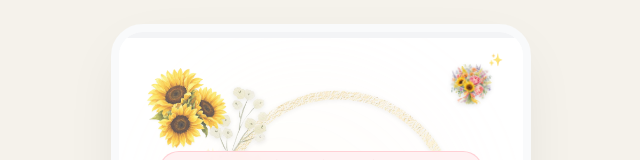
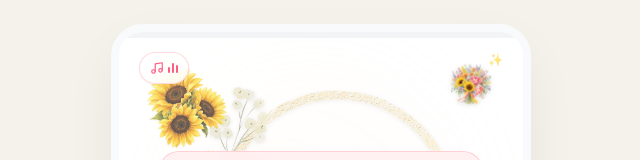
Before and after one commit to rajdeep-py/Birthday, a React (Vite) app: page / in a window 1280 px wide. Shown: the top 160 px of the page, without its empty margins (319-959 px from the left). Built offline with nearby package versions, Linux system fonts and the light colour scheme; a web font is replaced by a local one.

Commit message:
Add background music feature with controls; integrate audio playback in StoryDeck

```diff
--- a/src/components/StoryDeck.tsx
+++ b/src/components/StoryDeck.tsx
@@ -1,9 +1,9 @@
-import React, { useState, useMemo, useEffect } from 'react';
+import React, { useState, useMemo, useEffect, useRef } from 'react';
 import { motion, AnimatePresence } from 'motion/react';
 import { config } from '../config';
 import { TextSlide, RiddleSlide, MemorySlide, PhotoSlide, NoteSlide, HugSlide, SituationalSlide, PromiseSlide, CreationSlide } from './Slides';
 import { CatSlideBackground, CatTransitionScamper } from './CatBackground';
-import { ChevronLeft, ArrowRight } from 'lucide-react';
+import { ChevronLeft, ArrowRight, Music, VolumeX } from 'lucide-react';
 
 type SlideDef = {
   id: string;
@@ -356,6 +356,63 @@ export default function StoryDeck() {
 
   const currentSlide = slides[currentIndex];
 
+  const audioRef = useRef<HTMLAudioElement | null>(null);
+  const [isPlaying, setIsPlaying] = useState(false);
+
+  useEffect(() => {
+    const audio = audioRef.current;
+    if (!audio) return;
+
+    audio.loop = true;
+    audio.volume = 0.65;
+
+    // Try starting autoplay immediately
+    const startAudio = () => {
+      audio.play()
+        .then(() => setIsPlaying(true))
+        .catch(() => {
+          // Autoplay blocked by browser policy without user gesture
+          setIsPlaying(false);
+        });
+    };
+
+    startAudio();
+
+    // Fallback: start immediately on the first user interaction anywhere on the screen
+    const handleFirstGesture = () => {
+      if (audio.paused) {
+        audio.play()
+          .then(() => setIsPlaying(true))
+          .catch(() => {});
+      }
+    };
+
+    window.addEventListener('click', handleFirstGesture, { once: true });
+    window.addEventListener('touchstart', handleFirstGesture, { once: true });
+    window.addEventListener('keydown', handleFirstGesture, { once: true });
+
+    return () => {
+      window.removeEventListener('click', handleFirstGesture);
+      window.removeEventListener('touchstart', handleFirstGesture);
+      window.removeEventListener('keydown', handleFirstGesture);
+    };
+  }, []);
+
+  const toggleMusic = (e: React.MouseEvent) => {
+    e.stopPropagation();
+    const audio = audioRef.current;
+    if (!audio) return;
+
+    if (isPlaying) {
+      audio.pause();
+      setIsPlaying(false);
+    } else {
+      audio.play()
+        .then(() => setIsPlaying(true))
+        .catch(() => {});
+    }
+  };
+
   const canAdvance = () => {
     if (currentSlide.type === 'riddle' && !unlocked[currentIndex]) return false;
     if (currentSlide.type === 'hug' && !unlocked[currentIndex]) return false;
@@ -515,6 +572,51 @@ export default function StoryDeck() {
           />
         </div>
 
+        {/* Ambient Background Music Controls (Top Left) */}
+        <div className="absolute top-3.5 left-3.5 sm:top-5 sm:left-5 z-30 pointer-events-auto select-none">
+          <motion.button
+            whileHover={{ scale: 1.08 }}
+            whileTap={{ scale: 0.92 }}
+            onClick={toggleMusic}
+            className={`p-2 rounded-full backdrop-blur-md shadow-xs transition-all cursor-pointer flex items-center justify-center ${
+              currentSlide?.type === 'creation'
+                ? 'bg-black/50 hover:bg-black/70 border border-white/25 text-white'
+                : 'bg-white/85 hover:bg-white border border-rose-200/70 text-rose-700 shadow-xs'
+            }`}
+            title={isPlaying ? "Pause music" : "Play music"}
+            aria-label="Toggle background music"
+          >
+            {isPlaying ? (
+              <div className="flex items-center gap-1 px-0.5">
+                <Music className={`w-3.5 h-3.5 animate-pulse ${currentSlide?.type === 'creation' ? 'text-rose-300' : 'text-rose-500'}`} />
+                <div className="flex items-end gap-0.5 h-2.5">
+                  <span className="w-0.5 h-1.5 bg-rose-500 rounded-full animate-pulse" />
+                  <span className="w-0.5 h-2.5 bg-rose-500 rounded-full animate-pulse delay-100" />
+                  <span className="w-0.5 h-2 bg-rose-500 rounded-full animate-pulse delay-200" />
+                </div>
+              </div>
+            ) : (
+              <VolumeX className="w-3.5 h-3.5 opacity-60" />
+            )}
+          </motion.button>
+        </div>
+
+        {/* Global Continuous Background Audio */}
+        <audio
+          ref={audioRef}
+          src="/assets/song.mp3"
+          loop
+          preload="auto"
+          onPlay={() => setIsPlaying(true)}
+          onPause={() => setIsPlaying(false)}
+          onEnded={() => {
+            if (audioRef.current) {
+              audioRef.current.currentTime = 0;
+              audioRef.current.play().catch(() => {});
+            }
+          }}
+        />
+
         {/* Sunflower Stamp at Top Right Corner */}
         {currentSlide?.type !== 'creation' && (
           <SunflowerStamp currentIndex={currentIndex} isHeyYouSlide={isHeyYouSlide} />
```
Also changed, not shown: 1 other file (tests, documents, lock files or other folders).
